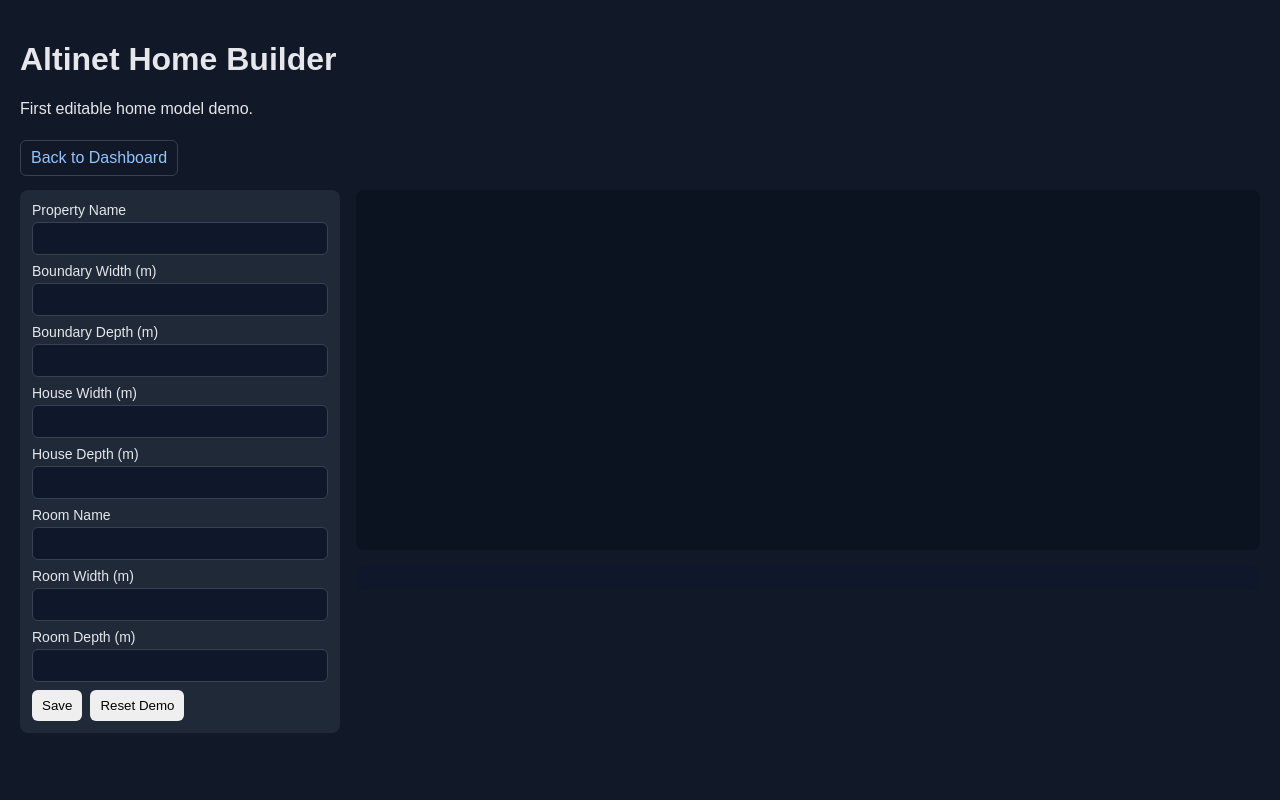
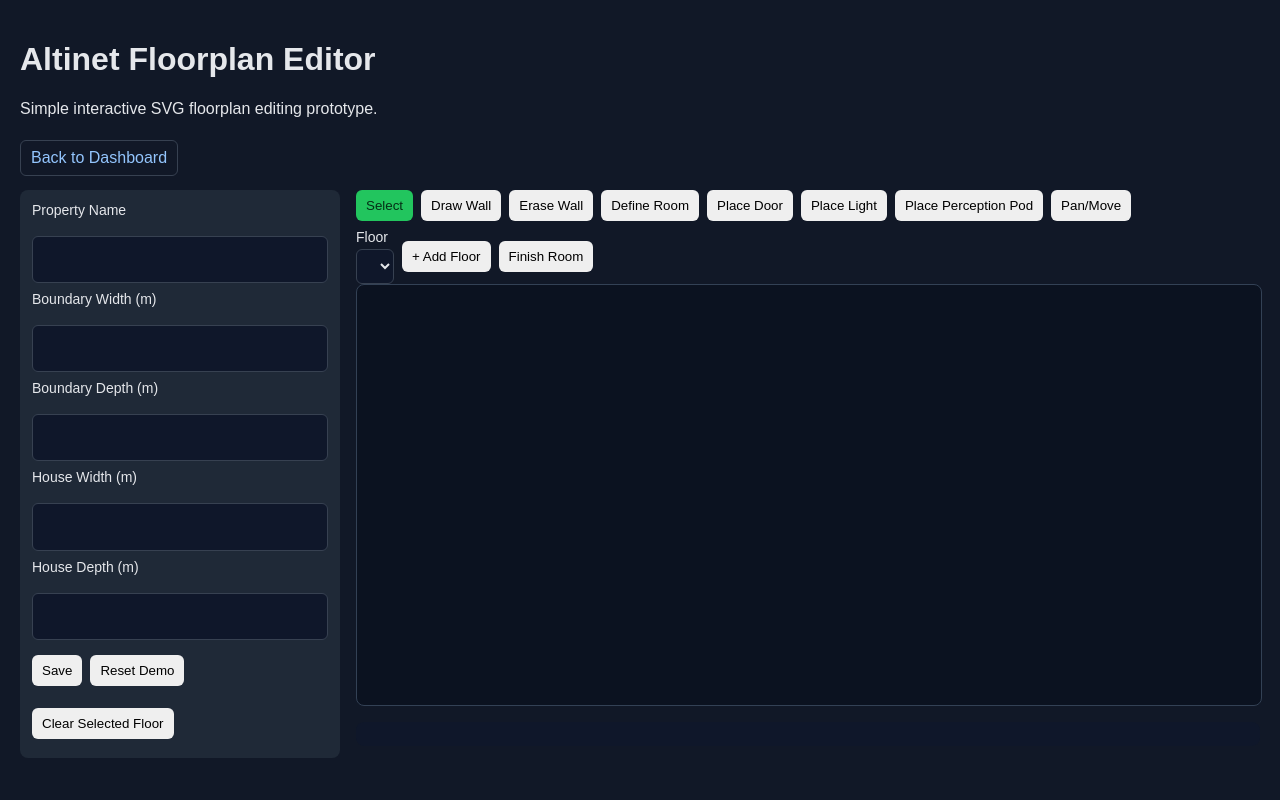
Before and after one commit to malitech1/altinet-localnode, a Python web app: template src/altinet/display/templates/home_builder.html in a window 1280 px wide. Run offline with Jinja, Linux system fonts and the light colour scheme; the template is opened without the code that fills it, so the values that code supplies are empty.

Commit message:
Build interactive multi-floor floorplan editor prototype

```diff
--- a/src/altinet/display/static/home_builder.css
+++ b/src/altinet/display/static/home_builder.css
@@ -3,13 +3,13 @@
 .hb-grid { display: grid; grid-template-columns: 320px 1fr; gap: 16px; }
 form { display: grid; gap: 8px; background: #1f2937; padding: 12px; border-radius: 8px; }
 label { display: grid; gap: 4px; font-size: 14px; }
-input { padding: 8px; border-radius: 6px; border: 1px solid #374151; background: #0f172a; color: #e5e7eb; }
+input, select { padding: 8px; border-radius: 6px; border: 1px solid #374151; background: #0f172a; color: #e5e7eb; }
 button { padding: 8px 10px; border: none; border-radius: 6px; cursor: pointer; }
-.actions { display: flex; gap: 8px; }
-#floorplan { width: 100%; height: 360px; background: #0b1220; border-radius: 8px; }
+.actions, .toolbar, .toolbar-row { display: flex; gap: 8px; flex-wrap: wrap; align-items: center; }
+.toolbar { margin: 0 0 8px; }
+.toolbar button.active { background: #22c55e; color: #052e16; }
+#mode-status { font-size: 13px; color: #93c5fd; }
+#floorplan { width: 100%; height: 420px; background: #0b1220; border-radius: 8px; border: 1px solid #334155; }
 #json-preview { background: #0f172a; padding: 12px; border-radius: 8px; max-height: 280px; overflow: auto; font-size: 12px; }
-.light.on { fill: #facc15; }
-.light.off { fill: #475569; }
-
 .back-link { display:inline-block; margin: 6px 0 14px; color: #93c5fd; text-decoration: none; border: 1px solid #374151; padding: 8px 10px; border-radius: 6px; }
 .back-link:hover { background: #1f2937; }
--- a/src/altinet/display/static/home_builder.js
+++ b/src/altinet/display/static/home_builder.js
@@ -1,7 +1,15 @@
 let homeModel = null;
-let lightOn = false;
+const modeDefs = ["select", "draw_wall", "erase_wall", "define_room", "place_door", "place_light", "place_pod", "pan"];
+let mode = "select";
+let selectedFloorId = null;
+let wallStart = null;
+let previewPoint = null;
+let roomPoints = [];
 
 function v(id) { return document.getElementById(id); }
+function uid(prefix) { return `${prefix}-${Date.now()}-${Math.floor(Math.random() * 1000)}`; }
+function snap(n) { return Math.round(n * 2) / 2; }
+function floorItems() { return homeModel.floors.filter((f) => f.id === selectedFloorId); }
 
 function mapFormToModel(model) {
   model.property_name = v('property_name').value;
@@ -9,69 +17,101 @@
   model.property_boundary.depth = Number(v('boundary_depth').value);
   model.house_dimensions.width = Number(v('house_width').value);
   model.house_dimensions.depth = Number(v('house_depth').value);
-  model.rooms[0].name = v('room_name').value;
-  model.rooms[0].width = Number(v('room_width').value);
-  model.rooms[0].depth = Number(v('room_depth').value);
+}
+function fillForm(model) { v('property_name').value = model.property_name; v('boundary_width').value = model.property_boundary.width; v('boundary_depth').value = model.property_boundary.depth; v('house_width').value = model.house_dimensions.width; v('house_depth').value = model.house_dimensions.depth; }
+function floorName() { const floor = homeModel.floors.find((f) => f.id === selectedFloorId); return floor ? floor.name : 'Unknown Floor'; }
+
+function renderFloorSelect() {
+  const select = v('floor-select');
+  select.innerHTML = homeModel.floors.map((f) => `<option value="${f.id}">${f.name}</option>`).join('');
+  select.value = selectedFloorId;
 }
 
-function fillForm(model) {
-  v('property_name').value = model.property_name;
-  v('boundary_width').value = model.property_boundary.width;
-  v('boundary_depth').value = model.property_boundary.depth;
-  v('house_width').value = model.house_dimensions.width;
-  v('house_depth').value = model.house_dimensions.depth;
-  v('room_name').value = model.rooms[0].name;
-  v('room_width').value = model.rooms[0].width;
-  v('room_depth').value = model.rooms[0].depth;
+function coordFromEvent(evt) {
+  const svg = v('floorplan'); const rect = svg.getBoundingClientRect();
+  const x = ((evt.clientX - rect.left) / rect.width) * 700;
+  const y = ((evt.clientY - rect.top) / rect.height) * 450;
+  return { x: snap(x / 60), y: snap(y / 60) };
 }
 
-function draw(model) {
-  const svg = v('floorplan');
-  const room = model.rooms[0]; const light = model.lights[0]; const door = model.doors[0];
-  const scale = 60, ox = 80, oy = 60;
-  const rw = room.width * scale, rd = room.depth * scale;
-  const doorX = ox + door.x * scale;
-  const doorY = oy + door.y * scale;
-  const lightX = ox + light.x * scale;
-  const lightY = oy + light.y * scale;
-  svg.innerHTML = `
-    <rect x="${ox}" y="${oy}" width="${rw}" height="${rd}" fill="#1e293b" stroke="#e2e8f0" stroke-width="3" />
-    <line x1="${ox}" y1="${oy}" x2="${ox+rw}" y2="${oy}" stroke="#cbd5e1" stroke-width="8" />
-    <line x1="${ox+rw}" y1="${oy}" x2="${ox+rw}" y2="${oy+rd}" stroke="#cbd5e1" stroke-width="8" />
-    <line x1="${ox+rw}" y1="${oy+rd}" x2="${ox}" y2="${oy+rd}" stroke="#cbd5e1" stroke-width="8" />
-    <line x1="${ox}" y1="${oy+rd}" x2="${ox}" y2="${oy}" stroke="#cbd5e1" stroke-width="8" />
-    <line x1="${doorX}" y1="${doorY}" x2="${doorX + (door.width*scale)}" y2="${doorY}" stroke="#0b1220" stroke-width="10" />
-    <path d="M ${doorX} ${doorY} A ${door.width*scale} ${door.width*scale} 0 0 1 ${doorX} ${doorY-(door.width*scale)}" stroke="#94a3b8" fill="none" />
-    <circle id="light-node" class="light ${lightOn ? 'on' : 'off'}" cx="${lightX}" cy="${lightY}" r="12" />
-    <text x="${ox+10}" y="${oy+24}" fill="#e5e7eb">${room.name}</text>`;
-  document.getElementById('light-node').addEventListener('click', () => {
-    lightOn = !lightOn;
-    console.log('Light clicked:', light.id, 'on=', lightOn);
-    draw(model);
+function draw() {
+  const svg = v('floorplan'); const scale = 60; const ox = 20; const oy = 20;
+  const walls = homeModel.walls.filter((w) => (w.floor_id || 'floor-ground') === selectedFloorId);
+  const lights = homeModel.lights.filter((l) => (l.floor_id || 'floor-ground') === selectedFloorId);
+  const doors = homeModel.doors.filter((d) => (d.floor_id || 'floor-ground') === selectedFloorId);
+  const pods = homeModel.perception_pods.filter((p) => p.floor_id === selectedFloorId);
+  const regions = homeModel.room_regions.filter((r) => r.floor_id === selectedFloorId);
+  const rooms = homeModel.rooms.filter((r) => r.floor_id === selectedFloorId);
+
+  let html = '<defs><pattern id="grid" width="30" height="30" patternUnits="userSpaceOnUse"><path d="M 30 0 L 0 0 0 30" fill="none" stroke="#1e293b" stroke-width="1"/></pattern></defs><rect x="0" y="0" width="700" height="450" fill="url(#grid)"/>';
+  regions.forEach((r) => {
+    const points = r.points.map((p) => `${ox + p[0] * scale},${oy + p[1] * scale}`).join(' ');
+    html += `<polygon points="${points}" fill="#1d4ed833" stroke="#60a5fa" stroke-width="1.5"/><text x="${ox + r.points[0][0] * scale + 4}" y="${oy + r.points[0][1] * scale + 14}" fill="#bfdbfe">${r.name}</text>`;
   });
-  v('json-preview').textContent = JSON.stringify(model, null, 2);
+  rooms.forEach((r) => { html += `<rect x="${ox+r.x*scale}" y="${oy+r.y*scale}" width="${r.width*scale}" height="${r.depth*scale}" fill="none" stroke="#334155" stroke-dasharray="4 4" />`; });
+  walls.forEach((w) => {
+    html += `<line data-wall-id="${w.id}" x1="${ox + w.x1 * scale}" y1="${oy + w.y1 * scale}" x2="${ox + w.x2 * scale}" y2="${oy + w.y2 * scale}" stroke="#e2e8f0" stroke-width="6"/>`;
+  });
+  doors.forEach((d) => { html += `<rect x="${ox + d.x * scale}" y="${oy + d.y * scale}" width="${d.width * scale}" height="6" fill="#22d3ee"/>`; });
+  lights.forEach((l) => { html += `<circle cx="${ox + l.x * scale}" cy="${oy + l.y * scale}" r="7" fill="#facc15"/><text x="${ox + l.x * scale + 8}" y="${oy + l.y * scale - 8}" fill="#fde68a">${l.name}</text>`; });
+  pods.forEach((p) => { html += `<circle cx="${ox + p.x * scale}" cy="${oy + p.y * scale}" r="8" fill="#86efac"/><text x="${ox + p.x * scale + 8}" y="${oy + p.y * scale + 4}" fill="#bbf7d0">${p.name}</text>`; });
+
+  if (wallStart && previewPoint) html += `<line x1="${ox + wallStart.x * scale}" y1="${oy + wallStart.y * scale}" x2="${ox + previewPoint.x * scale}" y2="${oy + previewPoint.y * scale}" stroke="#f97316" stroke-width="3" stroke-dasharray="6 4"/>`;
+  if (roomPoints.length) {
+    const rp = roomPoints.map((p) => `${ox + p[0] * scale},${oy + p[1] * scale}`).join(' ');
+    html += `<polyline points="${rp}" fill="none" stroke="#a78bfa" stroke-width="2"/>`;
+  }
+  svg.innerHTML = html;
+  v('mode-status').textContent = `Mode: ${mode} | ${floorName()}`;
+  v('json-preview').textContent = JSON.stringify(homeModel, null, 2);
 }
 
-async function refresh() {
-  const res = await fetch('/api/home');
-  homeModel = await res.json();
-  fillForm(homeModel);
-  draw(homeModel);
+function finishRoom() {
+  if (roomPoints.length < 3) return;
+  const name = window.prompt('Room name?', `Room ${homeModel.room_regions.length + 1}`) || `Room ${homeModel.room_regions.length + 1}`;
+  homeModel.room_regions.push({ id: uid('region'), floor_id: selectedFloorId, name, points: roomPoints });
+  roomPoints = [];
+  draw();
 }
 
-v('home-form').addEventListener('submit', async (e) => {
-  e.preventDefault();
-  mapFormToModel(homeModel);
-  const res = await fetch('/api/home', { method: 'POST', headers: { 'Content-Type': 'application/json' }, body: JSON.stringify(homeModel) });
-  homeModel = await res.json();
-  draw(homeModel);
-});
+function handleSvgClick(evt) {
+  const p = coordFromEvent(evt);
+  if (mode === 'draw_wall') {
+    if (!wallStart) wallStart = p;
+    else { homeModel.walls.push({ id: uid('wall'), room_id: null, floor_id: selectedFloorId, x1: wallStart.x, y1: wallStart.y, x2: p.x, y2: p.y, thickness: 0.15 }); wallStart = null; previewPoint = null; }
+  } else if (mode === 'erase_wall') {
+    const wallId = evt.target?.dataset?.wallId;
+    if (wallId) homeModel.walls = homeModel.walls.filter((w) => w.id !== wallId);
+  } else if (mode === 'define_room') roomPoints.push([p.x, p.y]);
+  else if (mode === 'place_light') homeModel.lights.push({ id: uid('light'), room_id: null, floor_id: selectedFloorId, name: `Light ${homeModel.lights.length + 1}`, x: p.x, y: p.y, type: 'ceiling' });
+  else if (mode === 'place_door') homeModel.doors.push({ id: uid('door'), room_id: null, wall_id: null, floor_id: selectedFloorId, x: p.x, y: p.y, width: 0.9, swing_degrees: 90 });
+  else if (mode === 'place_pod') homeModel.perception_pods.push({ id: uid('pod'), name: `Pod ${homeModel.perception_pods.length + 1}`, floor_id: selectedFloorId, x: p.x, y: p.y, orientation_degrees: 0, camera_enabled: true, microphone_enabled: true, sensors: ['camera', 'microphone'] });
+  draw();
+}
 
-v('reset-demo').addEventListener('click', async () => {
-  const res = await fetch('/api/home/reset-demo', { method: 'POST' });
-  homeModel = await res.json();
-  fillForm(homeModel);
-  draw(homeModel);
-});
+function initToolbar() {
+  const toolbar = v('toolbar');
+  const labels = { select: 'Select', draw_wall: 'Draw Wall', erase_wall: 'Erase Wall', define_room: 'Define Room', place_door: 'Place Door', place_light: 'Place Light', place_pod: 'Place Perception Pod', pan: 'Pan/Move' };
+  toolbar.innerHTML = modeDefs.map((m) => `<button type="button" data-mode="${m}">${labels[m]}</button>`).join('');
+  toolbar.addEventListener('click', (e) => {
+    const m = e.target?.dataset?.mode; if (!m) return; mode = m; wallStart = null; previewPoint = null;
+    [...toolbar.querySelectorAll('button')].forEach((b) => b.classList.toggle('active', b.dataset.mode === mode));
+    draw();
+  });
+  toolbar.querySelector('button').classList.add('active');
+}
 
+async function refresh() { const res = await fetch('/api/home'); homeModel = await res.json(); if (!homeModel.room_regions) homeModel.room_regions = []; if (!homeModel.perception_pods) homeModel.perception_pods = []; selectedFloorId = homeModel.floors[0]?.id; fillForm(homeModel); renderFloorSelect(); draw(); }
+
+v('home-form').addEventListener('submit', async (e) => { e.preventDefault(); mapFormToModel(homeModel); const res = await fetch('/api/home', { method: 'POST', headers: { 'Content-Type': 'application/json' }, body: JSON.stringify(homeModel) }); homeModel = await res.json(); draw(); });
+v('reset-demo').addEventListener('click', async () => { const res = await fetch('/api/home/reset-demo', { method: 'POST' }); homeModel = await res.json(); selectedFloorId = homeModel.floors[0]?.id; fillForm(homeModel); renderFloorSelect(); draw(); });
+v('clear-floor').addEventListener('click', () => { homeModel.walls = homeModel.walls.filter((w) => (w.floor_id || 'floor-ground') !== selectedFloorId); homeModel.doors = homeModel.doors.filter((d) => (d.floor_id || 'floor-ground') !== selectedFloorId); homeModel.lights = homeModel.lights.filter((l) => (l.floor_id || 'floor-ground') !== selectedFloorId); homeModel.room_regions = homeModel.room_regions.filter((r) => r.floor_id !== selectedFloorId); homeModel.perception_pods = homeModel.perception_pods.filter((p) => p.floor_id !== selectedFloorId); draw(); });
+v('add-floor').addEventListener('click', () => { const level = homeModel.floors.length; const name = window.prompt('New floor name?', `Floor ${level}`) || `Floor ${level}`; const id = uid('floor'); homeModel.floors.push({ id, name, level }); selectedFloorId = id; renderFloorSelect(); draw(); });
+v('floor-select').addEventListener('change', (e) => { selectedFloorId = e.target.value; wallStart = null; roomPoints = []; draw(); });
+v('finish-room').addEventListener('click', finishRoom);
+v('floorplan').addEventListener('click', handleSvgClick);
+v('floorplan').addEventListener('mousemove', (evt) => { if (mode === 'draw_wall' && wallStart) { previewPoint = coordFromEvent(evt); draw(); } });
+v('floorplan').addEventListener('dblclick', () => { if (mode === 'define_room') finishRoom(); });
+
+initToolbar();
 refresh();
--- a/src/altinet/display/templates/home_builder.html
+++ b/src/altinet/display/templates/home_builder.html
@@ -8,8 +8,8 @@
   </head>
   <body>
     <main class="hb-shell">
-      <h1>Altinet Home Builder</h1>
-      <p>First editable home model demo.</p>
+      <h1>Altinet Floorplan Editor</h1>
+      <p>Simple interactive SVG floorplan editing prototype.</p>
       <a class="back-link" href="/">Back to Dashboard</a>
       <section class="hb-grid">
         <form id="home-form">
@@ -18,12 +18,18 @@
           <label>Boundary Depth (m) <input id="boundary_depth" type="number" step="0.1" /></label>
           <label>House Width (m) <input id="house_width" type="number" step="0.1" /></label>
           <label>House Depth (m) <input id="house_depth" type="number" step="0.1" /></label>
-          <label>Room Name <input id="room_name" /></label>
-          <label>Room Width (m) <input id="room_width" type="number" step="0.1" /></label>
-          <label>Room Depth (m) <input id="room_depth" type="number" step="0.1" /></label>
-          <div class="actions"><button type="submit">Save</button><button id="reset-demo" type="button">Reset Demo</button></div>
+          <div class="actions"><button type="submit">Save</button><button id="reset-demo" type="button">Reset Demo</button><button id="clear-floor" type="button">Clear Selected Floor</button></div>
         </form>
         <div>
+          <div class="toolbar" id="toolbar"></div>
+          <div class="toolbar-row">
+            <label>Floor
+              <select id="floor-select"></select>
+            </label>
+            <button id="add-floor" type="button">+ Add Floor</button>
+            <button id="finish-room" type="button">Finish Room</button>
+            <span id="mode-status"></span>
+          </div>
           <svg id="floorplan" viewBox="0 0 700 450"></svg>
           <pre id="json-preview"></pre>
         </div>
```
Also changed, not shown: src/altinet/home/default_home.py (+23 -7 lines), src/altinet/home/models.py (+28 -4 lines), tests/test_home_builder.py (+33 -0 lines).
